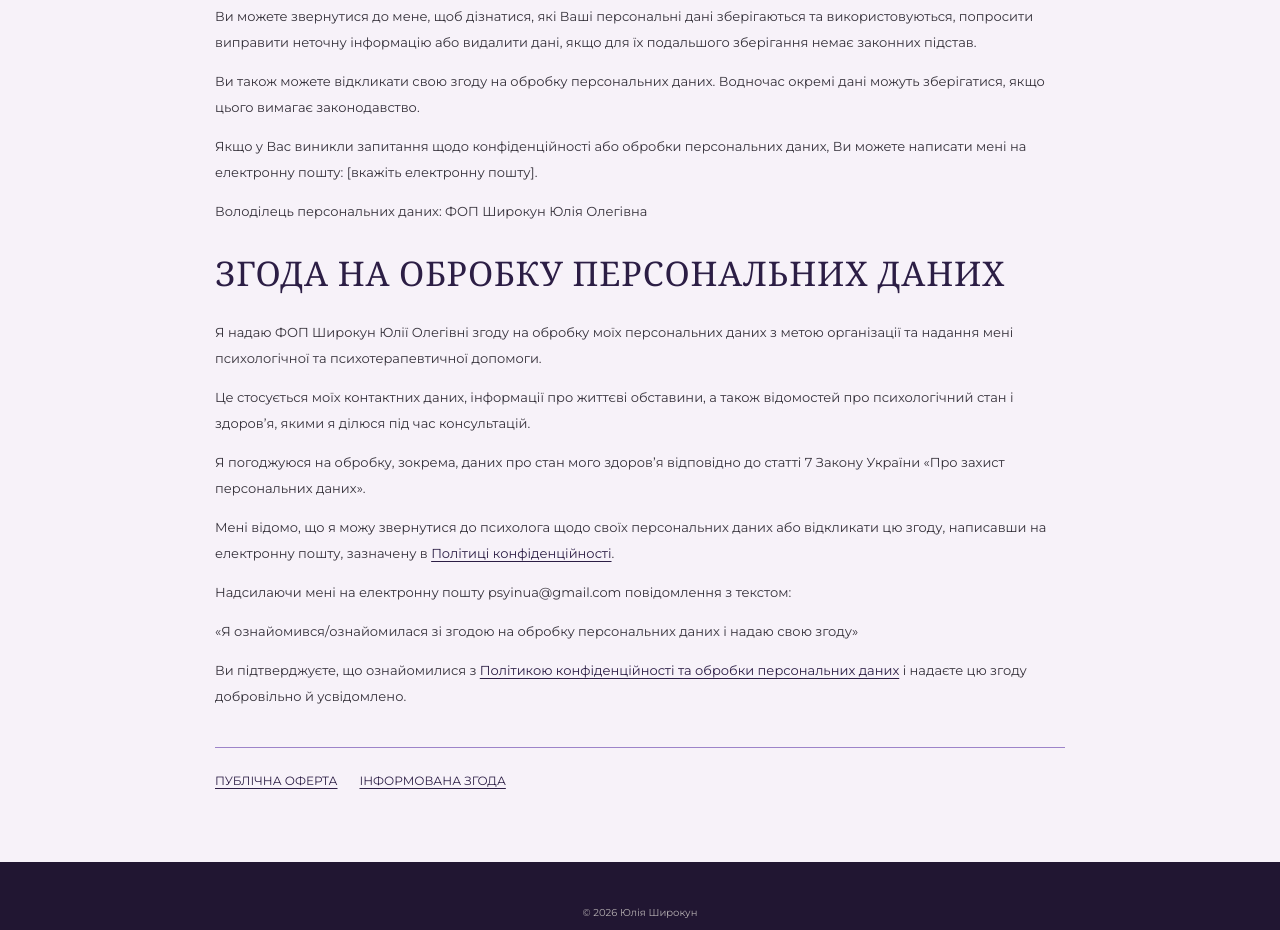
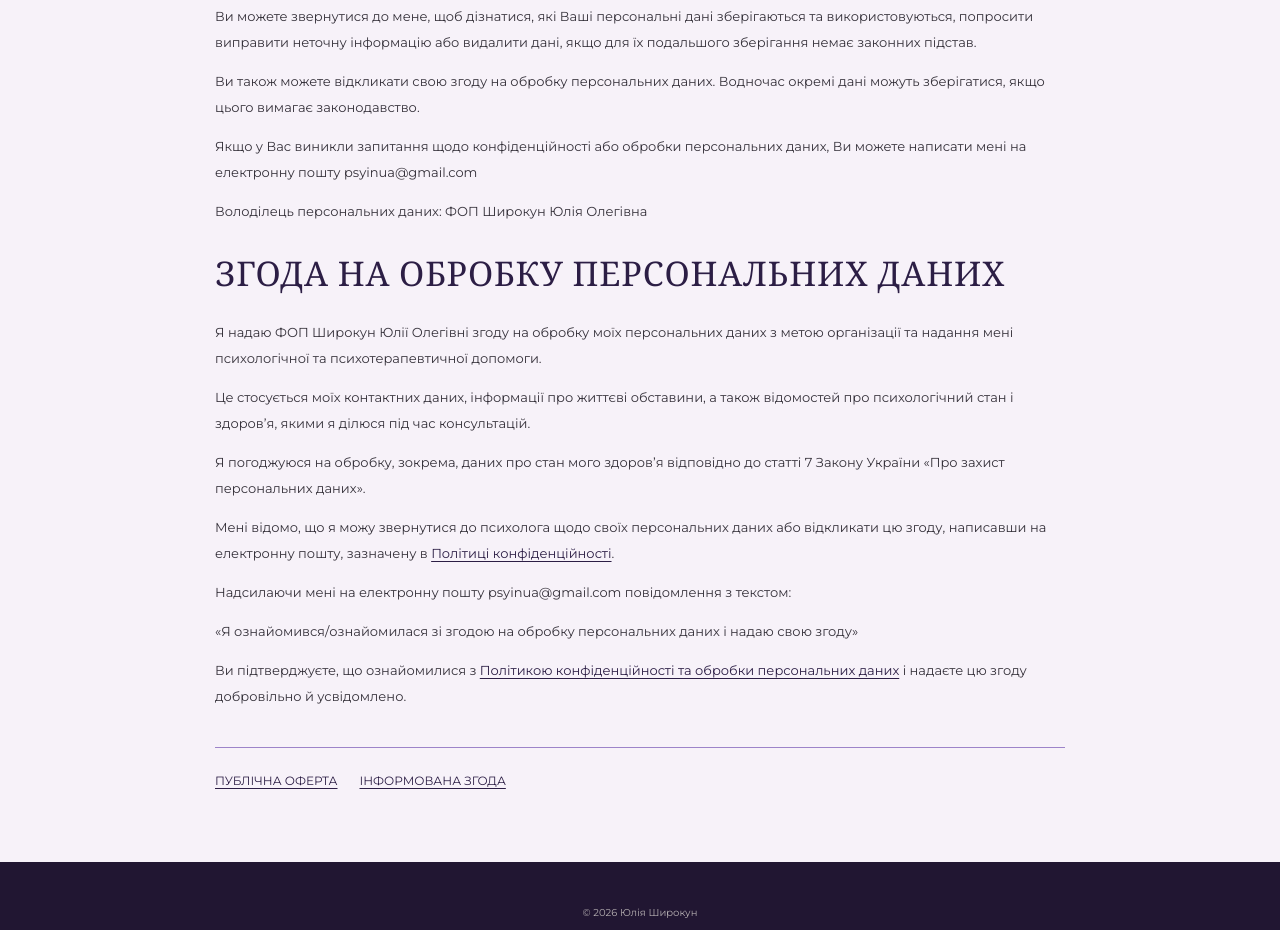
Before and after one commit to psyinua/psyinua.github.io, a plain HTML site: page documents/personal-data.html in a window 1280 px wide. Shown: the part 2050-2980 px from the top of the page. Drawn offline with nearby package versions, Linux system fonts and the light colour scheme.

Commit message:
Update personal-data.html

```diff
--- a/documents/personal-data.html
+++ b/documents/personal-data.html
@@ -54,7 +54,7 @@
 <h2>Ваші права</h2>
 <p>Ви можете звернутися до мене, щоб дізнатися, які Ваші персональні дані зберігаються та використовуються, попросити виправити неточну інформацію або видалити дані, якщо для їх подальшого зберігання немає законних підстав.</p>
 <p>Ви також можете відкликати свою згоду на обробку персональних даних. Водночас окремі дані можуть зберігатися, якщо цього вимагає законодавство.</p>
-<p>Якщо у Вас виникли запитання щодо конфіденційності або обробки персональних даних, Ви можете написати мені на електронну пошту: [вкажіть електронну пошту].</p>
+<p>Якщо у Вас виникли запитання щодо конфіденційності або обробки персональних даних, Ви можете написати мені на електронну пошту psyinua@gmail.com </p>
 <p>Володілець персональних даних: ФОП Широкун Юлія Олегівна</p>
 <h2>ЗГОДА НА ОБРОБКУ ПЕРСОНАЛЬНИХ ДАНИХ</h2>
 <p>Я надаю ФОП Широкун Юлії Олегівні згоду на обробку моїх персональних даних з метою організації та надання мені психологічної та психотерапевтичної допомоги.</p>
```
